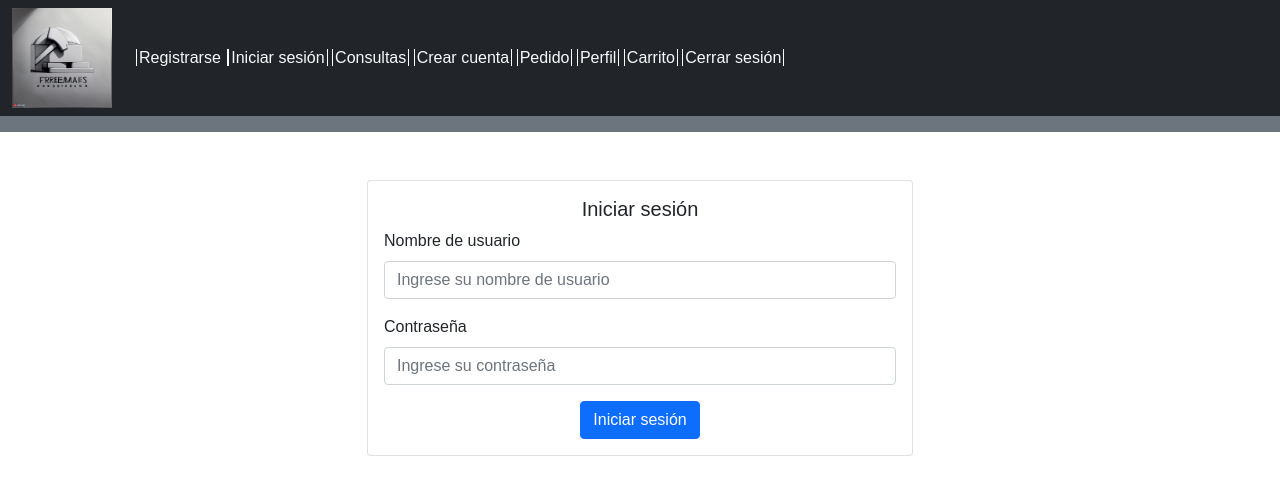
After one commit to law153/Ferremas, a Django app: page /login/ in a window 1280 px wide. The commit adds this page. Shown: the top 495 px of the page. Run offline with Django 4.2, Linux system fonts and the light colour scheme; data that the repository does not hold is empty.

Commit message:
creado inicio de sesión y detalles de diseño

```diff
--- a/core/static/core/css/general.css
+++ b/core/static/core/css/general.css
@@ -5,3 +5,20 @@
 .categorias{
     text-decoration: none;
 }
+
+
+.logo{
+    width: 100%;
+    height: 100%;
+    max-width: 100px;
+    max-height: 100px;
+}
+
+.enlaces{
+    border-left: 1px solid #fff;
+    border-right: 1px solid #fff;
+    padding-left: 2px;
+    padding-right: 2px;
+    text-decoration: none;
+    color: #fff;
+}
--- /dev/null
+++ b/core/templates/core/login.html
@@ -0,0 +1,41 @@
+{% extends 'core/plantillaCategorias.html'%}
+{% load static %}
+
+{% block titulo %}
+    <title>Inicio de sesión</title>
+{% endblock titulo %}
+
+{% block disenos %}
+    <link rel="stylesheet" type="text/css" href="{% static  'core/css/general.css'%}">
+{% endblock disenos %}
+
+{% block cuerpo %}
+<div class="container mt-5">
+    <div class="row justify-content-center">
+        <div class="col-md-6">
+            <div class="card">
+                <div class="card-body">
+                    <h5 class="card-title text-center">Iniciar sesión</h5>
+                    <form>
+                        <div class="mb-3">
+                            <label for="username" class="form-label">Nombre de usuario</label>
+                            <input type="text" class="form-control" id="username" name="username" placeholder="Ingrese su nombre de usuario">
+                        </div>
+                        <div class="mb-3">
+                            <label for="password" class="form-label">Contraseña</label>
+                            <input type="password" class="form-control" id="password" name="password" placeholder="Ingrese su contraseña">
+                        </div>
+                        <div class="text-center">
+                            <button type="submit" class="btn btn-primary">Iniciar sesión</button>
+                        </div>
+                    </form>
+                </div>
+            </div>
+        </div>
+    </div>
+</div>
+{% endblock cuerpo %}
+
+{% block js %}
+
+{% endblock js %}
--- a/core/templates/core/plantillaCategorias.html
+++ b/core/templates/core/plantillaCategorias.html
@@ -23,12 +23,33 @@
 </head>
 
 <body>
+    <div class="container-fluid bg-dark py-2">
+        <div class="row align-items-center">
 
-        <nav class="navbar navbar-expand-sm bg-light justify-content-center">
+            <div class="col-auto">
+                <img src="{% static  'core/img/logo.jpg'%}" alt="Logo" class="img-fluid logo">
+            </div>
+
+
+            <div class="col text-right">
+                <div class="d-inline-block text-center">
+                    <a href="#" class="text-light enlaces">Registrarse </a>
+                    <a href="{% url 'mostrarLogin' %}" class="text-light enlaces">Iniciar sesión</a>
+                    <a href="#" class="text-light enlaces ml-3">Consultas</a>
+                    <a href="#" class="text-light enlaces ml-3">Crear cuenta</a>
+                    <a href="#" class="text-light enlaces">Pedido</a>
+                    <a href="#" class="text-light enlaces">Perfil</a>
+                    <a href="#" class="text-light enlaces ml-3">Carrito</a>
+                    <a href="#" class="text-light enlaces ml-3">Cerrar sesión</a>
+                </div>
+            </div>
+        </div>
+    </div>
+    <nav class="navbar navbar-expand-sm bg-secondary justify-content-center">
         <ul class="navbar-nav">
         {% for categoria in categorias %}
             <li class="nav-item">
-                <a class="nav-link" href="#">{{categoria.nombre_categoria}}</a>
+                <a class="nav-link enlaces" href="#">{{categoria.nombre_categoria}}</a>
             </li>
         {% endfor %}
         </ul>
--- a/core/urls.py
+++ b/core/urls.py
@@ -1,11 +1,12 @@
 from django.urls import path
-from .views import mostrarIndex
+from .views import mostrarIndex, mostrarLogin
 from . import views
 
 urlpatterns=[
 
     ###No cuenta
     path('',mostrarIndex,name="mostrarIndex"),
+    path('login/',mostrarLogin,name="mostrarLogin"),
     path('api/categorias/', views.listaCategoriasApi.as_view(), name='api-categorias'),
 
 ]
--- a/core/views.py
+++ b/core/views.py
@@ -9,10 +9,12 @@ from .models import Rol, Pregunta, Categoria, Consulta, Usuario, Producto, Venta
 import requests
 # Create your views here.
 
-
+##Serializers para las tablas
 class listaCategoriasApi(generics.ListAPIView):
     queryset = Categoria.objects.all()
     serializer_class = categoriaSerializer
+
+
 
 ###No hay cuenta
 def mostrarIndex(request):
@@ -22,6 +24,14 @@ def mostrarIndex(request):
     contexto = {"categorias" : categorias}
 
     return render(request, 'core/index.html',contexto)
+
+def mostrarLogin(request):
+
+    categorias = obtener_categorias()
+
+    contexto = {"categorias" : categorias}
+
+    return render(request, 'core/login.html',contexto)
 
 
 def obtener_categorias():
```
Also changed, not shown: core/static/core/img/logo.jpg (added). Lines whose indentation alone changed are shown as unchanged.
